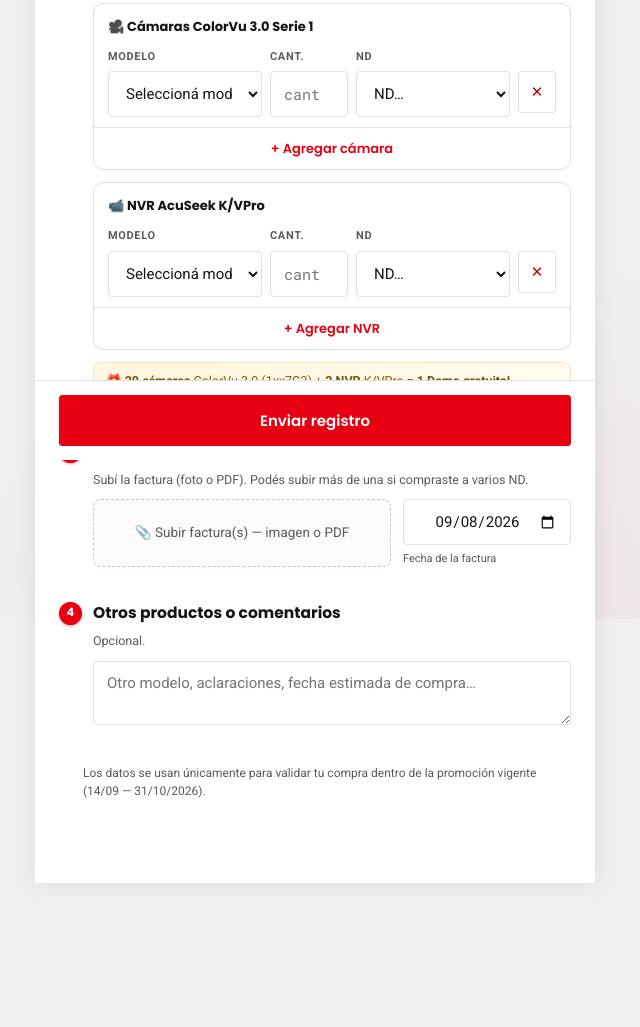
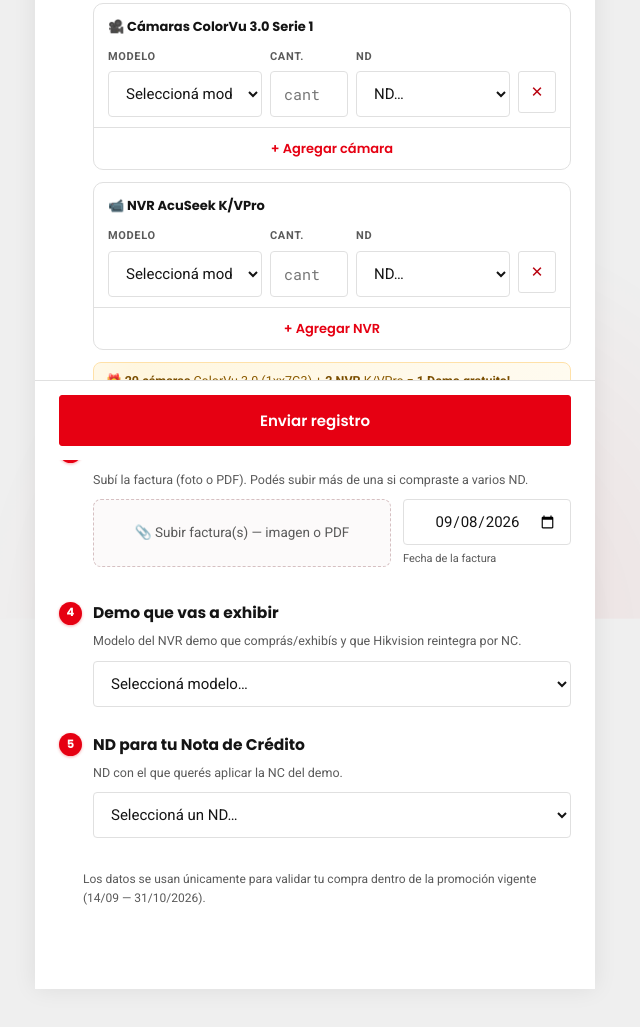
Before and after one commit to frcrublev/hik-gtm-aux, a plain HTML site: page index.html in a window 1280 px wide. Shown: the part 340-1367 px from the top of the page, without its empty margins (325-965 px from the left). Before the commit the page ends 1283 px from the top, so only its background shows below. Drawn offline with nearby package versions, Linux system fonts and the light colour scheme.

Commit message:
Quitar comentarios; agregar demo comprado y ND para la NC
Co-Authored-By: Claude Opus 4.8 <noreply@anthropic.com>
Claude-Session: https://claude.ai/code/session_01TBXM5PdfRFveNfopAhWRs5

```diff
--- a/index.html
+++ b/index.html
@@ -233,9 +233,21 @@ button.p:hover:not(:disabled){filter:brightness(.97)}
     </fieldset>
 
     <fieldset>
-      <legend><i>4</i>Otros productos o comentarios</legend>
-      <div class="hint">Opcional.</div>
-      <div class="f"><textarea id="otros" placeholder="Otro modelo, aclaraciones, fecha estimada de compra…"></textarea></div>
+      <legend><i>4</i>Demo que vas a exhibir</legend>
+      <div class="hint">Modelo del NVR demo que comprás/exhibís y que Hikvision reintegra por NC.</div>
+      <div class="f">
+        <select id="demo-model"></select>
+        <div class="err" id="e-demo-model">Elegí el modelo del demo.</div>
+      </div>
+    </fieldset>
+
+    <fieldset>
+      <legend><i>5</i>ND para tu Nota de Crédito</legend>
+      <div class="hint">ND con el que querés aplicar la NC del demo.</div>
+      <div class="f">
+        <select id="nc-nd"></select>
+        <div class="err" id="e-nc-nd">Elegí un ND.</div>
+      </div>
     </fieldset>
 
     <div class="foot" id="t-foot">Los datos se usan únicamente para validar tu compra dentro de la promoción vigente.</div>
@@ -319,6 +331,7 @@ var CAMPAIGNS = {
     subtitle: 'AcuSeek K/VPro + ColorVu 3.0 · Promo 14/09 — 31/10/2026',
     foot: 'Los datos se usan únicamente para validar tu compra dentro de la promoción vigente (14/09 — 31/10/2026).',
     nds: ['Big Dipper','Fiesa','Seguridad Centro','Selnet'],
+    demoModels: ['DS-7608NXI-K1/VPro','DS-7616NXI-K2/VPro','DS-7632NXI-K2/VPro'],
     chs: ['Ariel Donamari','Camila Rodriguez','Diego Ripoli','Key Sepulveda','Nicolás Mardaraz','Paola Velasco'],
     groups: [
       { name:'Cámaras ColorVu 3.0 — Serie 1', items:[
@@ -431,6 +444,11 @@ function render(){
   var ch = document.getElementById('combo-hint');
   if(ch) ch.innerHTML = '🎁 <b>' + need.cams + ' cámaras</b> ColorVu 3.0 (1xx7G3) + <b>' + need.nvr + ' NVR</b> K/VPro = <b>1 Demo gratuito!</b>';
   addLine('cam'); addLine('nvr'); // front-end (cámara) + back-end (NVR)
+  // Demo comprado (NVR reintegrado) y ND para la NC
+  var dm = document.getElementById('demo-model');
+  dm.innerHTML = '<option value="">Seleccioná modelo…</option>' + (CFG.demoModels || []).map(function(m){ return '<option value="' + _esc(m) + '">' + _esc(m) + '</option>'; }).join('');
+  var ncnd = document.getElementById('nc-nd');
+  ncnd.innerHTML = '<option value="">Seleccioná un ND…</option>' + (CFG.nds || []).map(function(n){ return '<option value="' + _esc(n) + '">' + _esc(n) + '</option>'; }).join('');
   // Fecha de factura por defecto: hoy
   var hoy = new Date(); var mm = ('0'+(hoy.getMonth()+1)).slice(-2), dd = ('0'+hoy.getDate()).slice(-2);
   document.getElementById('fecha').value = hoy.getFullYear() + '-' + mm + '-' + dd;
@@ -509,6 +527,8 @@ function validar(){
   document.getElementById('e-fact').classList.toggle('on', _files.length === 0);
   if(_files.length === 0) ok = false;
   if(!fechaISO()){ mark('fecha', true); ok = false; } else mark('fecha', false);
+  if(!val('demo-model')){ mark('demo-model', true); ok = false; } else mark('demo-model', false);
+  if(!val('nc-nd')){ mark('nc-nd', true); ok = false; } else mark('nc-nd', false);
   if(!ok){ var first = document.querySelector('.err.on'); if(first) first.scrollIntoView({behavior:'smooth', block:'center'}); }
   return ok;
 }
@@ -622,7 +642,8 @@ async function finalizar(elegible){
       nd: Object.keys(ndSet).join(', '),
       lines: lines, items: lines.map(function(l){ return { sku:l.sku, qty:l.qty }; }),
       factura_files: facturas, rrss_files: rrss,
-      factura_fecha: fechaISO(), comentarios: val('otros') || null,
+      factura_fecha: fechaISO(),
+      demo_model: val('demo-model'), nc_nd: val('nc-nd'),
       source: 'public'
     };
     var res = await sb.from('purchase_registrations').insert(payload);
```
